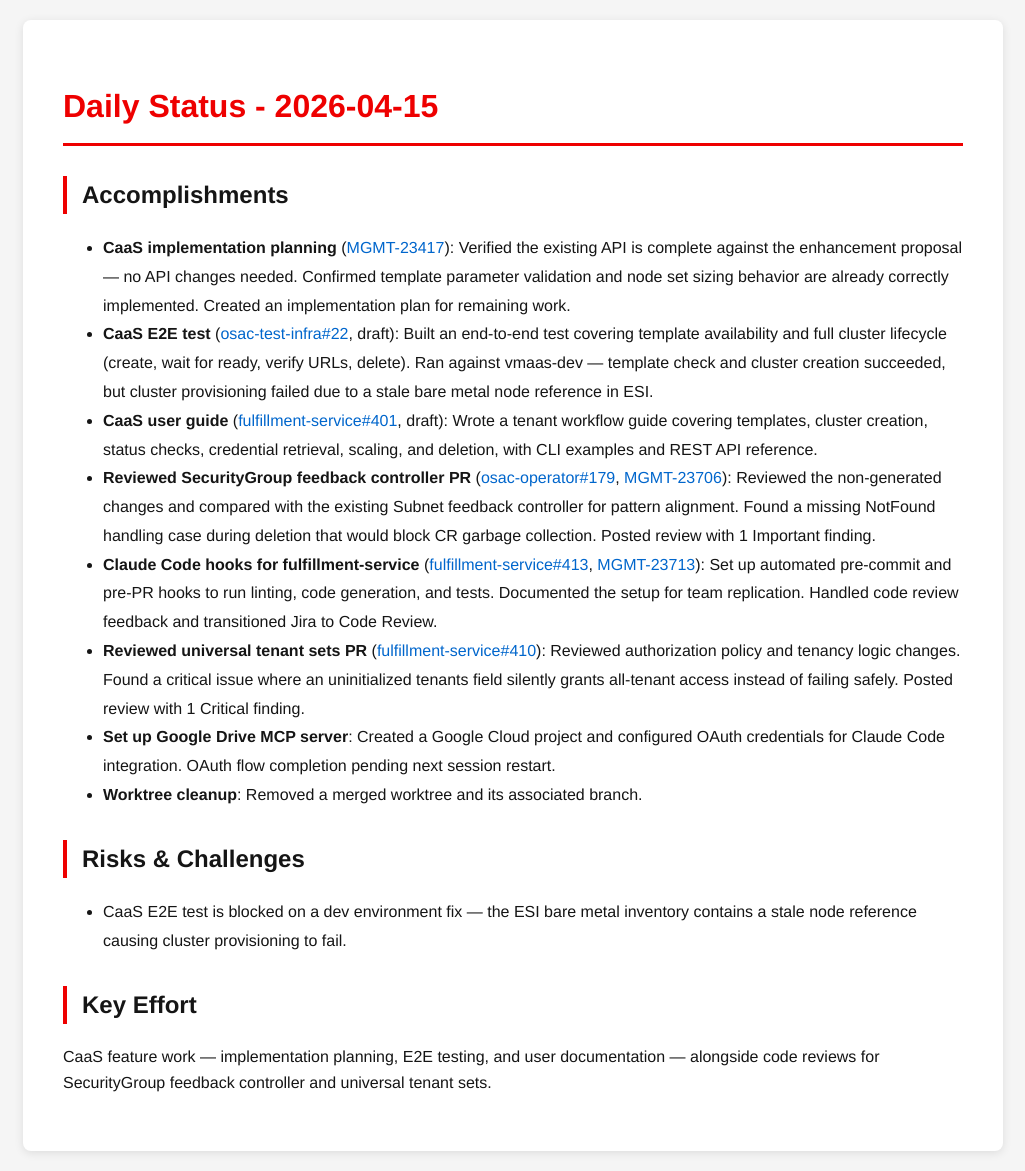
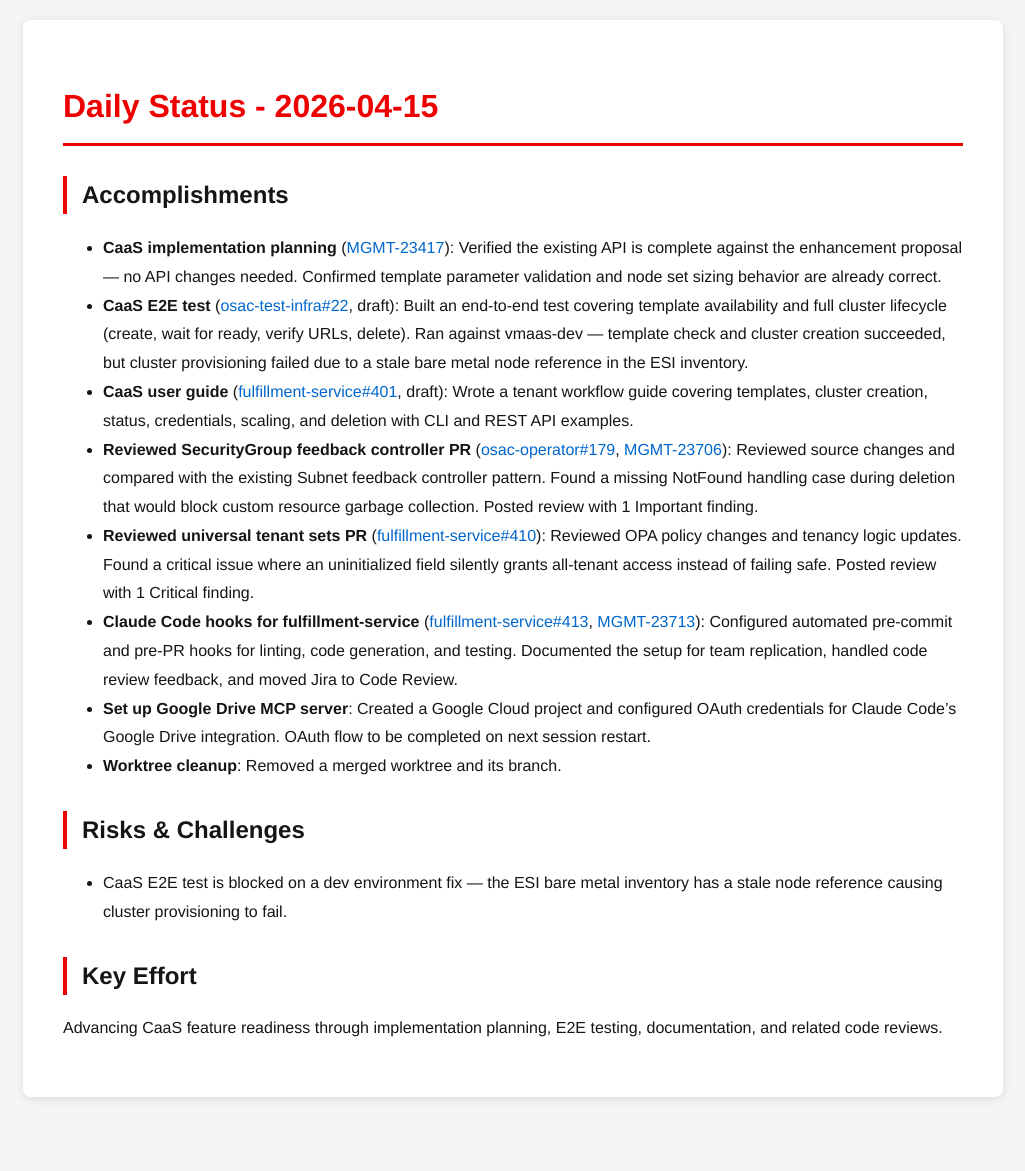
Before and after one commit to tzvatot/daily-status, a Jekyll site: the page built from 2026-04-15.md, in a window 1280 px wide. Shown: the whole page, without its empty margins (127-1152 px from the left). Built offline with Jekyll 4.4.1, drawn with Linux system fonts in a browser that asks for light colours; after the commit the page ends 1117 px from its top, so only the background shows below that.

Commit message:
Daily status update - 2026-04-15

```diff
--- a/2026-04-15.md
+++ b/2026-04-15.md
@@ -7,17 +7,17 @@
 # Daily Status - 2026-04-15
 
 ## Accomplishments
-- **CaaS implementation planning** ([MGMT-23417](https://issues.redhat.com/browse/MGMT-23417)): Verified the existing API is complete against the enhancement proposal — no API changes needed. Confirmed template parameter validation and node set sizing behavior are already correctly implemented. Created an implementation plan for remaining work.
-- **CaaS E2E test** ([osac-test-infra#22](https://github.com/osac-project/osac-test-infra/pull/22), draft): Built an end-to-end test covering template availability and full cluster lifecycle (create, wait for ready, verify URLs, delete). Ran against vmaas-dev — template check and cluster creation succeeded, but cluster provisioning failed due to a stale bare metal node reference in ESI.
-- **CaaS user guide** ([fulfillment-service#401](https://github.com/osac-project/fulfillment-service/pull/401), draft): Wrote a tenant workflow guide covering templates, cluster creation, status checks, credential retrieval, scaling, and deletion, with CLI examples and REST API reference.
-- **Reviewed SecurityGroup feedback controller PR** ([osac-operator#179](https://github.com/osac-project/osac-operator/pull/179), [MGMT-23706](https://issues.redhat.com/browse/MGMT-23706)): Reviewed the non-generated changes and compared with the existing Subnet feedback controller for pattern alignment. Found a missing NotFound handling case during deletion that would block CR garbage collection. Posted review with 1 Important finding.
-- **Claude Code hooks for fulfillment-service** ([fulfillment-service#413](https://github.com/osac-project/fulfillment-service/pull/413), [MGMT-23713](https://issues.redhat.com/browse/MGMT-23713)): Set up automated pre-commit and pre-PR hooks to run linting, code generation, and tests. Documented the setup for team replication. Handled code review feedback and transitioned Jira to Code Review.
-- **Reviewed universal tenant sets PR** ([fulfillment-service#410](https://github.com/osac-project/fulfillment-service/pull/410)): Reviewed authorization policy and tenancy logic changes. Found a critical issue where an uninitialized tenants field silently grants all-tenant access instead of failing safely. Posted review with 1 Critical finding.
-- **Set up Google Drive MCP server**: Created a Google Cloud project and configured OAuth credentials for Claude Code integration. OAuth flow completion pending next session restart.
-- **Worktree cleanup**: Removed a merged worktree and its associated branch.
+- **CaaS implementation planning** ([MGMT-23417](https://issues.redhat.com/browse/MGMT-23417)): Verified the existing API is complete against the enhancement proposal — no API changes needed. Confirmed template parameter validation and node set sizing behavior are already correct.
+- **CaaS E2E test** ([osac-test-infra#22](https://github.com/osac-project/osac-test-infra/pull/22), draft): Built an end-to-end test covering template availability and full cluster lifecycle (create, wait for ready, verify URLs, delete). Ran against vmaas-dev — template check and cluster creation succeeded, but cluster provisioning failed due to a stale bare metal node reference in the ESI inventory.
+- **CaaS user guide** ([fulfillment-service#401](https://github.com/osac-project/fulfillment-service/pull/401), draft): Wrote a tenant workflow guide covering templates, cluster creation, status, credentials, scaling, and deletion with CLI and REST API examples.
+- **Reviewed SecurityGroup feedback controller PR** ([osac-operator#179](https://github.com/osac-project/osac-operator/pull/179), [MGMT-23706](https://issues.redhat.com/browse/MGMT-23706)): Reviewed source changes and compared with the existing Subnet feedback controller pattern. Found a missing NotFound handling case during deletion that would block custom resource garbage collection. Posted review with 1 Important finding.
+- **Reviewed universal tenant sets PR** ([fulfillment-service#410](https://github.com/osac-project/fulfillment-service/pull/410)): Reviewed OPA policy changes and tenancy logic updates. Found a critical issue where an uninitialized field silently grants all-tenant access instead of failing safe. Posted review with 1 Critical finding.
+- **Claude Code hooks for fulfillment-service** ([fulfillment-service#413](https://github.com/osac-project/fulfillment-service/pull/413), [MGMT-23713](https://issues.redhat.com/browse/MGMT-23713)): Configured automated pre-commit and pre-PR hooks for linting, code generation, and testing. Documented the setup for team replication, handled code review feedback, and moved Jira to Code Review.
+- **Set up Google Drive MCP server**: Created a Google Cloud project and configured OAuth credentials for Claude Code's Google Drive integration. OAuth flow to be completed on next session restart.
+- **Worktree cleanup**: Removed a merged worktree and its branch.
 
 ## Risks & Challenges
-- CaaS E2E test is blocked on a dev environment fix — the ESI bare metal inventory contains a stale node reference causing cluster provisioning to fail.
+- CaaS E2E test is blocked on a dev environment fix — the ESI bare metal inventory has a stale node reference causing cluster provisioning to fail.
 
 ## Key Effort
-CaaS feature work — implementation planning, E2E testing, and user documentation — alongside code reviews for SecurityGroup feedback controller and universal tenant sets.
+Advancing CaaS feature readiness through implementation planning, E2E testing, documentation, and related code reviews.
```
